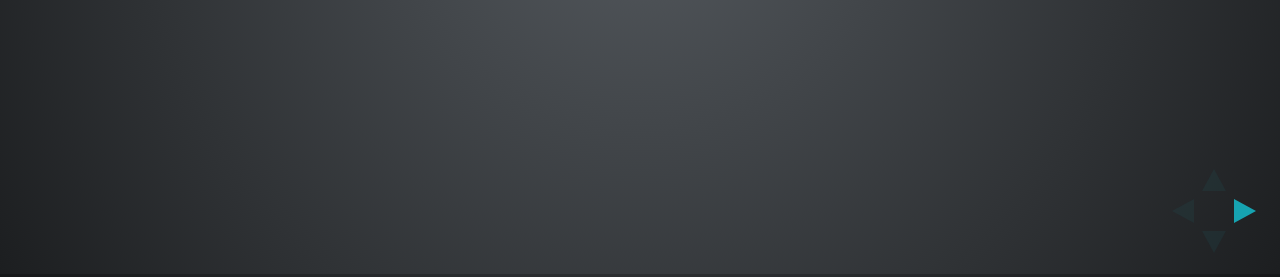
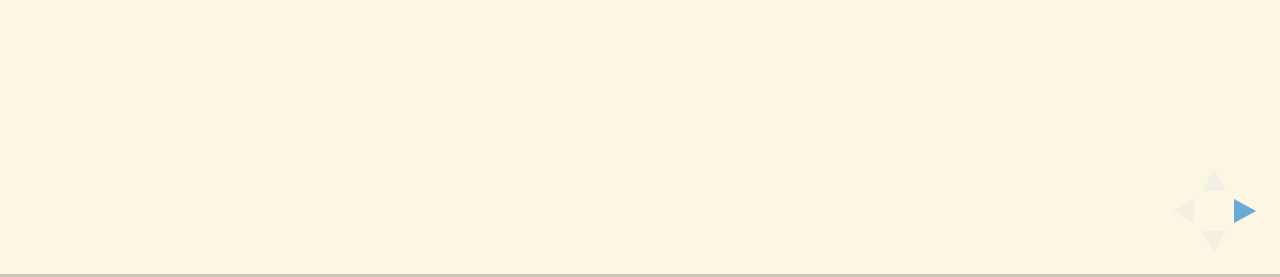
Before and after one commit to pacharanero/2014-scimp-curriculum, a website: page index.html in a window 1280 px wide. Shown: the part 523-800 px from the top of the page. Drawn offline with Linux system fonts and the light colour scheme; files whose address does not match are found by name.

Commit message:
more work

```diff
--- a/index.html
+++ b/index.html
@@ -15,7 +15,7 @@
 		<meta name="viewport" content="width=device-width, initial-scale=1.0, maximum-scale=1.0, user-scalable=no">
 
 		<link rel="stylesheet" href="css/reveal.min.css">
-		<link rel="stylesheet" href="css/theme/default.css" id="theme">
+		<link rel="stylesheet" href="css/theme/solarized.css" id="theme">
 
 		<!-- For syntax highlighting -->
 		<link rel="stylesheet" href="lib/css/zenburn.css">
```
